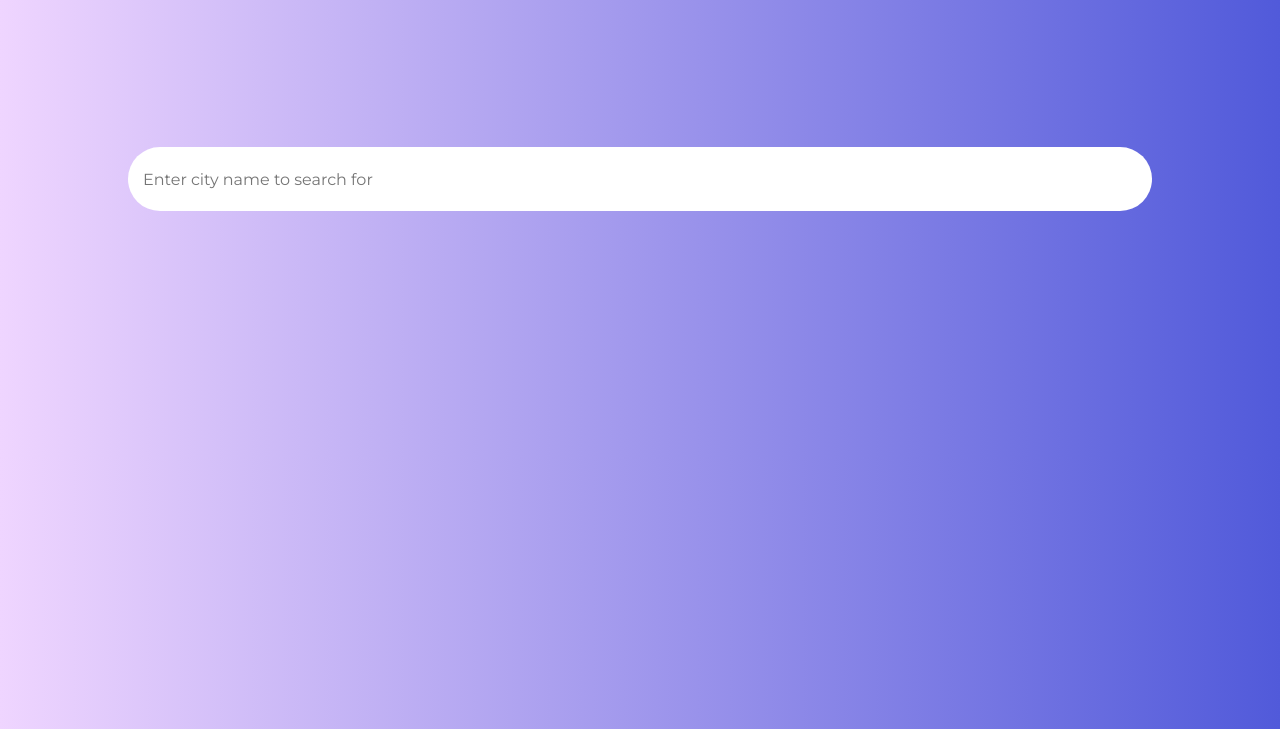
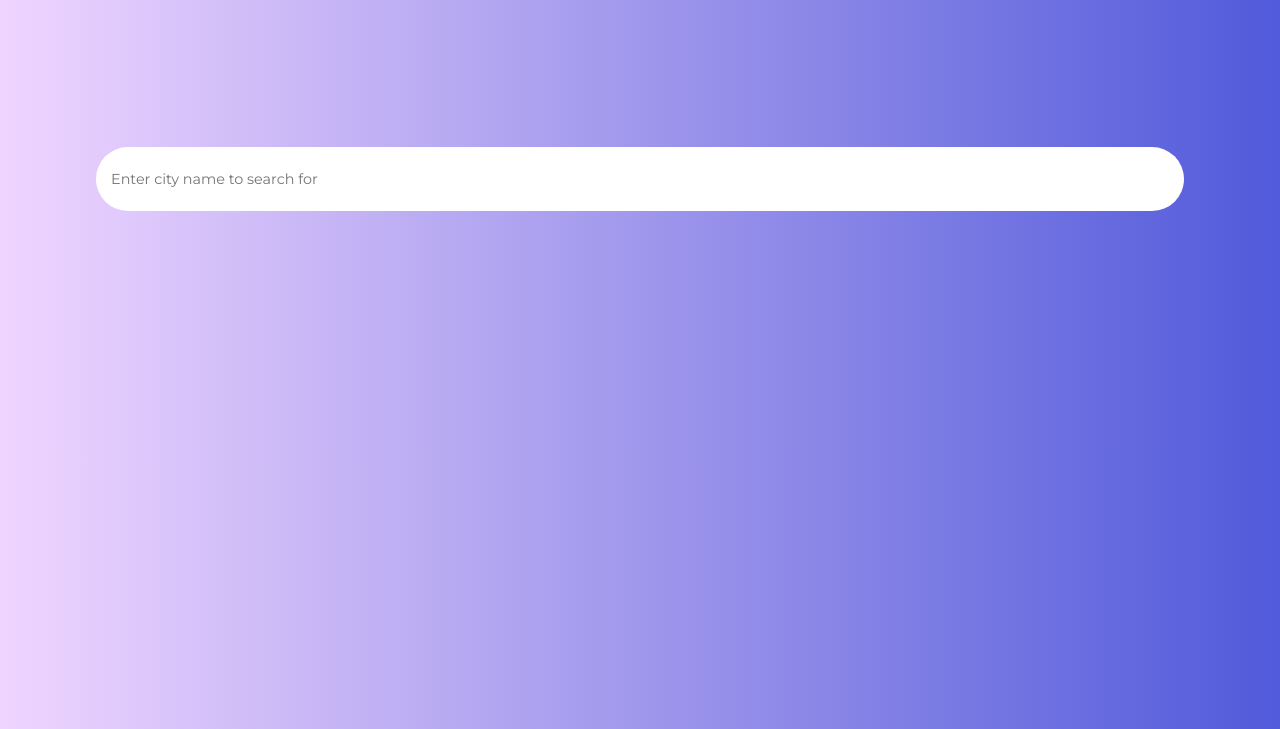
Before and after one commit to bits-and-atoms/weatherwatch, a plain HTML site: page index.html in a window 1280 px wide. Shown: the part 71-800 px from the top of the page. Drawn offline with Linux system fonts and the light colour scheme.

Commit message:
Update styles.css

```diff
--- a/styles.css
+++ b/styles.css
@@ -46,8 +46,8 @@ p,h2{
     h1{text-align: center; font-size: 2.5rem;}
 
     #inputbox{
-        width: 80vw;
-        font-size: 1rem;
+        width: 85vw;
+        font-size: 0.9rem;
     }
 
 p,h2{font-size: 1.5rem; word-spacing: 0.5rem;}
```
